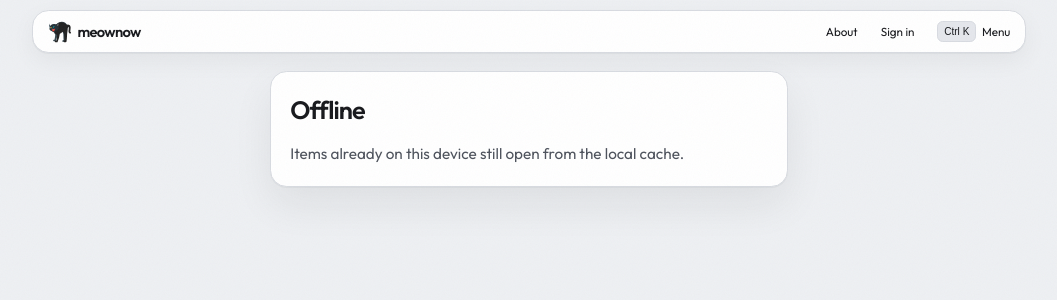
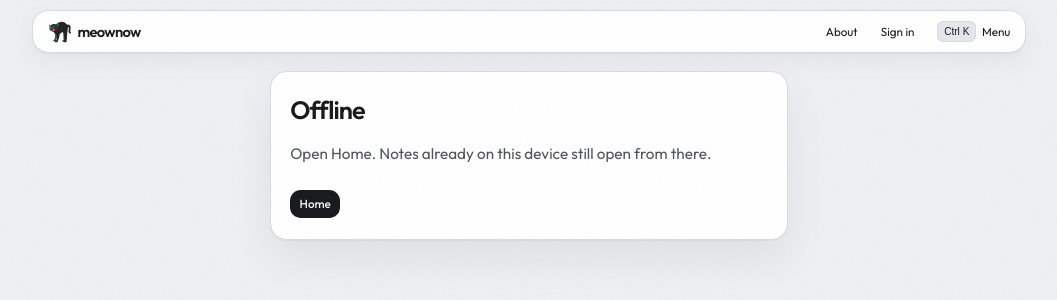
Before and after one commit to CodeDotJS/meownow, a Next.js app in the folder apps/web/: page /~offline in a window 1280 px wide. Shown: the top 300 px of the page, without its empty margins (111-1168 px from the left). Built offline with nearby package versions, Linux system fonts and the light colour scheme; no server answers; a web font is replaced by a local one.

Commit message:
fix: point the offline fallback at Home

```diff
--- a/apps/web/app/~offline/page.tsx
+++ b/apps/web/app/~offline/page.tsx
@@ -11,7 +11,12 @@ export default function OfflinePage() {
 		<main>
 			<Panel>
 				<h1>Offline</h1>
-				<p className="lead">Items already on this device still open from the local cache.</p>
+				<p className="lead">Open Home. Notes already on this device still open from there.</p>
+				<nav className="stack">
+					<a className="select" href="/">
+						Home
+					</a>
+				</nav>
 			</Panel>
 		</main>
 	);
```
